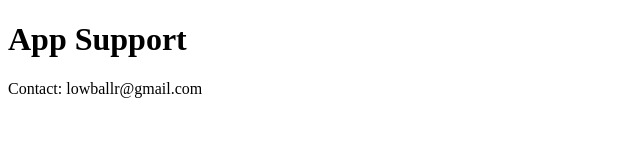
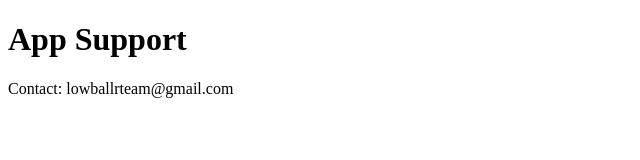
Before and after one commit to rileydevitt/LowBallrSupport, a plain HTML site: page index.html in a window 1280 px wide. Shown: the full height of the page, 0-640 px from the left. Drawn offline with Linux system fonts and the light colour scheme.

Commit message:
Update contact email in index.html

```diff
--- a/index.html
+++ b/index.html
@@ -5,6 +5,6 @@
 </head>
 <body>
   <h1>App Support</h1>
-  <p>Contact: lowballr@gmail.com</p>
+  <p>Contact: lowballrteam@gmail.com</p>
 </body>
 </html>
```
